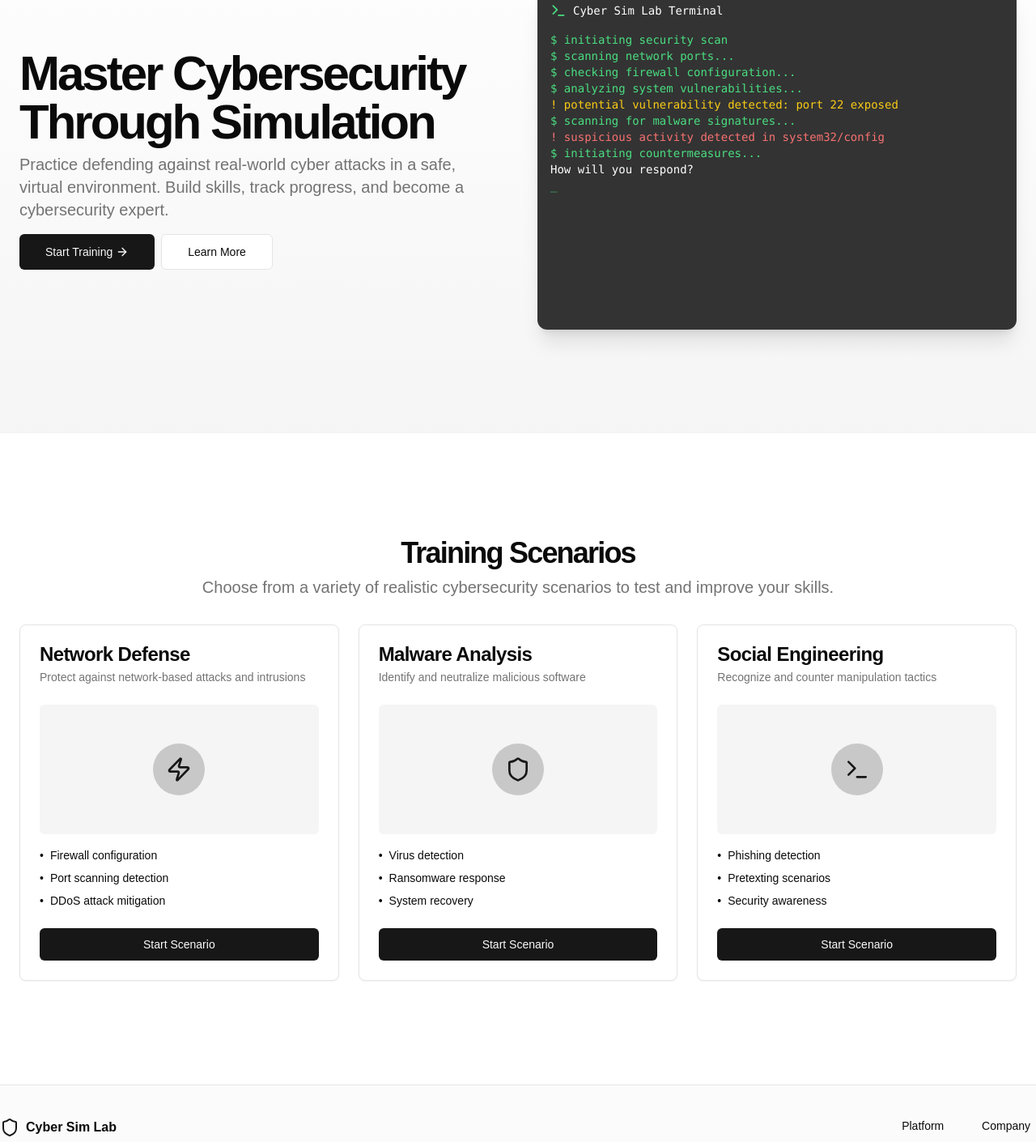
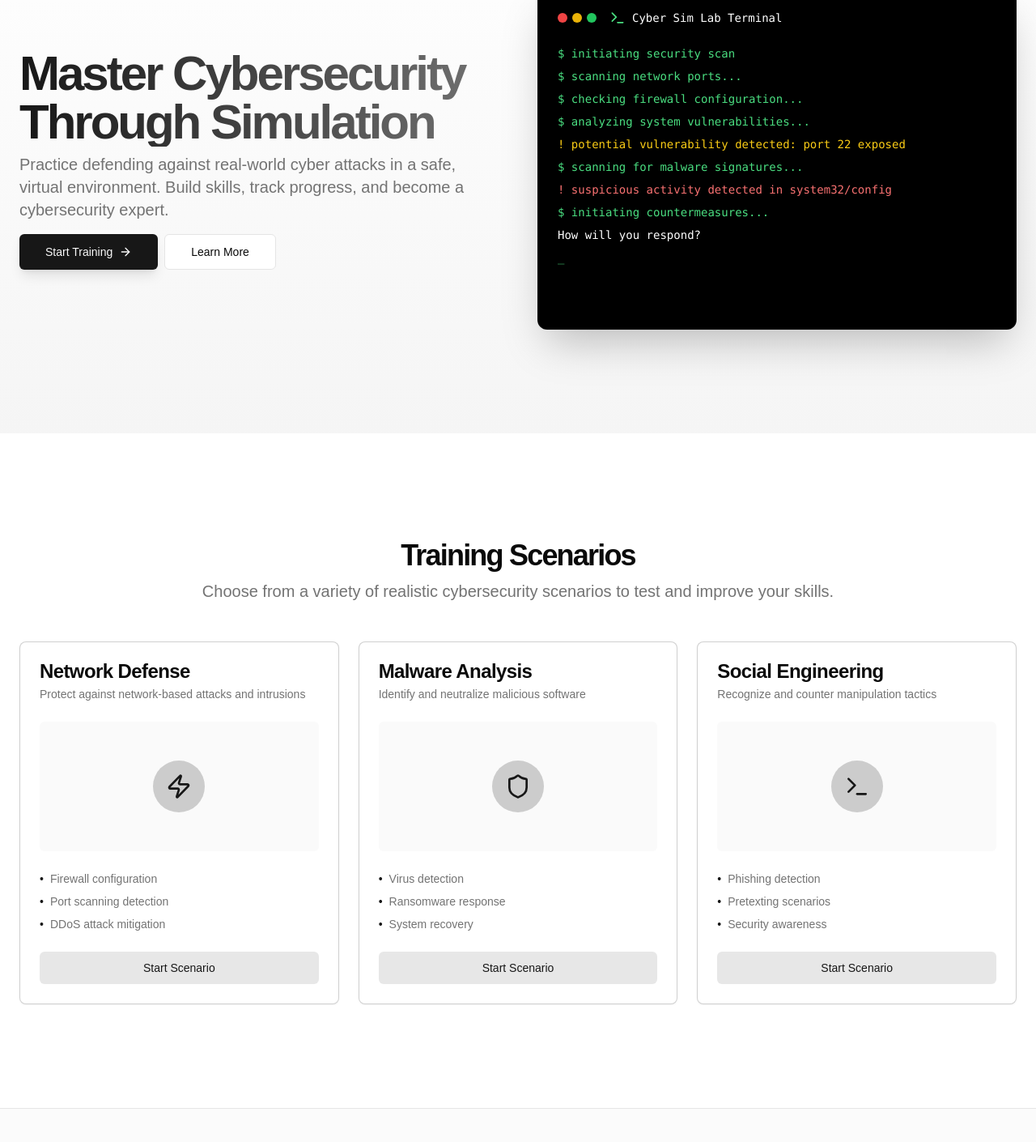
Before and after one commit to cursorboy/Cyber-Sim-Lab, a Next.js app: page / in a window 1280 px wide. Shown: the part 206-1616 px from the top of the page at 81% size. Built offline with nearby package versions, Linux system fonts and the light colour scheme.

Commit message:
fixing the formatting

```diff
--- a/app/page.tsx
+++ b/app/page.tsx
@@ -7,32 +7,33 @@ import { Card, CardContent, CardDescription, CardFooter, CardHeader, CardTitle }
 export default function Home() {
   return (
     <div className="flex min-h-screen flex-col">
-      <header className="bg-background border-b">
-        <div className="container flex h-16 items-center px-4 md:px-6">
+      <header className="sticky top-0 z-50 w-full bg-background/95 backdrop-blur supports-[backdrop-filter]:bg-background/60 border-b">
+        <div className="container flex h-16 items-center px-4 md:px-6 max-w-7xl mx-auto">
           <div className="flex items-center gap-2 font-semibold">
             <Shield className="h-6 w-6 text-primary" />
             <span>Cyber Sim Lab</span>
           </div>
           <nav className="ml-auto flex gap-4 sm:gap-6">
-            <Link href="#" className="text-sm font-medium hover:underline underline-offset-4">
+            <Link href="#" className="text-sm font-medium transition-colors hover:text-primary">
               Features
             </Link>
-            <Link href="/scenarios" className="text-sm font-medium hover:underline underline-offset-4">
+            <Link href="/scenarios" className="text-sm font-medium transition-colors hover:text-primary">
               Scenarios
             </Link>
-            <Link href="/resources" className="text-sm font-medium hover:underline underline-offset-4">
+            <Link href="/resources" className="text-sm font-medium transition-colors hover:text-primary">
               Resources
             </Link>
           </nav>
         </div>
       </header>
       <main className="flex-1">
-        <section className="w-full py-12 md:py-24 lg:py-32 bg-gradient-to-b from-background to-muted">
-          <div className="container px-4 md:px-6">
-            <div className="grid gap-6 lg:grid-cols-2 lg:gap-12 xl:grid-cols-2">
+        <section className="w-full py-12 md:py-24 lg:py-32 bg-gradient-to-b from-background to-muted relative overflow-hidden">
+          <div className="absolute inset-0 bg-grid-white/10 bg-[size:20px_20px] [mask-image:linear-gradient(0deg,transparent,white)] pointer-events-none" />
+          <div className="container px-4 md:px-6 max-w-7xl mx-auto">
+            <div className="grid gap-6 lg:grid-cols-2 lg:gap-12 xl:grid-cols-2 items-center">
               <div className="flex flex-col justify-center space-y-4">
                 <div className="space-y-2">
-                  <h1 className="text-3xl font-bold tracking-tighter sm:text-4xl md:text-5xl lg:text-6xl">
+                  <h1 className="text-3xl font-bold tracking-tighter sm:text-5xl xl:text-6xl/none bg-clip-text text-transparent bg-gradient-to-r from-primary to-primary/60">
                     Master Cybersecurity Through Simulation
                   </h1>
                   <p className="max-w-[600px] text-muted-foreground md:text-xl">
@@ -42,24 +43,30 @@ export default function Home() {
                 </div>
                 <div className="flex flex-col gap-2 min-[400px]:flex-row">
                   <Link href="/scenarios">
-                    <Button size="lg" className="gap-1">
-                      Start Training <ArrowRight className="h-4 w-4" />
+                    <Button size="lg" className="gap-2 bg-primary hover:bg-primary/90 text-primary-foreground shadow-lg hover:shadow-xl transition-all duration-200">
+                      Start Training <ArrowRight className="h-5 w-5" />
                     </Button>
                   </Link>
                   <Link href="/learn">
-                    <Button size="lg" variant="outline">
+                    <Button size="lg" variant="outline" className="hover:bg-muted transition-colors duration-200">
                       Learn More
                     </Button>
                   </Link>
                 </div>
               </div>
               <div className="flex items-center justify-center">
-                <div className="relative h-[350px] w-full overflow-hidden rounded-xl bg-background shadow-xl md:h-[420px]">
-                  <div className="absolute inset-0 bg-black/80 p-4 text-green-400 font-mono text-sm overflow-auto">
-                    <div className="flex items-center gap-2 mb-4">
-                      <Terminal className="h-5 w-5" />
-                      <span className="text-white">Cyber Sim Lab Terminal</span>
+                <div className="relative h-[350px] w-full overflow-hidden rounded-xl bg-black shadow-2xl md:h-[420px] border border-primary/20">
+                  <div className="absolute inset-0 bg-black/90 p-6 text-green-400 font-mono text-sm overflow-auto">
+                    <div className="flex items-center gap-2 mb-6">
+                      <div className="flex gap-1.5">
+                        <div className="h-3 w-3 rounded-full bg-red-500" />
+                        <div className="h-3 w-3 rounded-full bg-yellow-500" />
+                        <div className="h-3 w-3 rounded-full bg-green-500" />
                       </div>
+                      <Terminal className="h-5 w-5 ml-2" />
+                      <span className="text-white font-medium">Cyber Sim Lab Terminal</span>
+                    </div>
+                    <div className="space-y-2">
                       <p>$ initiating security scan</p>
                       <p>$ scanning network ports...</p>
                       <p>$ checking firewall configuration...</p>
@@ -68,8 +75,9 @@ export default function Home() {
                       <p>$ scanning for malware signatures...</p>
                       <p className="text-red-400">! suspicious activity detected in system32/config</p>
                       <p>$ initiating countermeasures...</p>
-                    <p className="text-white">How will you respond?</p>
+                      <p className="text-white mt-4">How will you respond?</p>
                       <p className="animate-pulse">_</p>
+                    </div>
                   </div>
                 </div>
               </div>
@@ -77,104 +85,104 @@ export default function Home() {
           </div>
         </section>
         <section className="w-full py-12 md:py-24 lg:py-32">
-          <div className="container px-4 md:px-6">
+          <div className="container px-4 md:px-6 max-w-7xl mx-auto">
             <div className="flex flex-col items-center justify-center space-y-4 text-center">
               <div className="space-y-2">
-                <h2 className="text-3xl font-bold tracking-tighter md:text-4xl">Training Scenarios</h2>
+                <h2 className="text-3xl font-bold tracking-tighter md:text-4xl/tight">Training Scenarios</h2>
                 <p className="max-w-[900px] text-muted-foreground md:text-xl">
                   Choose from a variety of realistic cybersecurity scenarios to test and improve your skills.
                 </p>
               </div>
             </div>
-            <div className="grid grid-cols-1 gap-6 md:grid-cols-2 lg:grid-cols-3 mt-8">
-              <Card>
+            <div className="grid grid-cols-1 gap-6 md:grid-cols-2 lg:grid-cols-3 mt-12">
+              <Card className="group hover:shadow-lg transition-all duration-200 border-primary/20">
                 <CardHeader>
                   <CardTitle>Network Defense</CardTitle>
                   <CardDescription>Protect against network-based attacks and intrusions</CardDescription>
                 </CardHeader>
                 <CardContent>
-                  <div className="h-40 rounded-md bg-muted flex items-center justify-center">
-                    <div className="w-16 h-16 rounded-full bg-primary/20 flex items-center justify-center">
+                  <div className="h-40 rounded-md bg-muted/50 flex items-center justify-center group-hover:bg-muted/70 transition-colors duration-200">
+                    <div className="w-16 h-16 rounded-full bg-primary/20 flex items-center justify-center group-hover:scale-110 transition-transform duration-200">
                       <Zap className="h-8 w-8 text-primary" />
                     </div>
                   </div>
-                  <ul className="mt-4 space-y-2 text-sm">
-                    <li className="flex items-center">
-                      <span className="mr-2">•</span>
+                  <ul className="mt-6 space-y-2 text-sm">
+                    <li className="flex items-center text-muted-foreground">
+                      <span className="mr-2 text-primary">•</span>
                       <span>Firewall configuration</span>
                     </li>
-                    <li className="flex items-center">
-                      <span className="mr-2">•</span>
+                    <li className="flex items-center text-muted-foreground">
+                      <span className="mr-2 text-primary">•</span>
                       <span>Port scanning detection</span>
                     </li>
-                    <li className="flex items-center">
-                      <span className="mr-2">•</span>
+                    <li className="flex items-center text-muted-foreground">
+                      <span className="mr-2 text-primary">•</span>
                       <span>DDoS attack mitigation</span>
                     </li>
                   </ul>
                 </CardContent>
                 <CardFooter>
-                  <Button className="w-full">Start Scenario</Button>
+                  <Button className="w-full bg-primary/10 hover:bg-primary/20 text-primary">Start Scenario</Button>
                 </CardFooter>
               </Card>
-              <Card>
+              <Card className="group hover:shadow-lg transition-all duration-200 border-primary/20">
                 <CardHeader>
                   <CardTitle>Malware Analysis</CardTitle>
                   <CardDescription>Identify and neutralize malicious software</CardDescription>
                 </CardHeader>
                 <CardContent>
-                  <div className="h-40 rounded-md bg-muted flex items-center justify-center">
-                    <div className="w-16 h-16 rounded-full bg-primary/20 flex items-center justify-center">
+                  <div className="h-40 rounded-md bg-muted/50 flex items-center justify-center group-hover:bg-muted/70 transition-colors duration-200">
+                    <div className="w-16 h-16 rounded-full bg-primary/20 flex items-center justify-center group-hover:scale-110 transition-transform duration-200">
                       <Shield className="h-8 w-8 text-primary" />
                     </div>
                   </div>
-                  <ul className="mt-4 space-y-2 text-sm">
-                    <li className="flex items-center">
-                      <span className="mr-2">•</span>
+                  <ul className="mt-6 space-y-2 text-sm">
+                    <li className="flex items-center text-muted-foreground">
+                      <span className="mr-2 text-primary">•</span>
                       <span>Virus detection</span>
                     </li>
-                    <li className="flex items-center">
-                      <span className="mr-2">•</span>
+                    <li className="flex items-center text-muted-foreground">
+                      <span className="mr-2 text-primary">•</span>
                       <span>Ransomware response</span>
                     </li>
-                    <li className="flex items-center">
-                      <span className="mr-2">•</span>
+                    <li className="flex items-center text-muted-foreground">
+                      <span className="mr-2 text-primary">•</span>
                       <span>System recovery</span>
                     </li>
                   </ul>
                 </CardContent>
                 <CardFooter>
-                  <Button className="w-full">Start Scenario</Button>
+                  <Button className="w-full bg-primary/10 hover:bg-primary/20 text-primary">Start Scenario</Button>
                 </CardFooter>
               </Card>
-              <Card>
+              <Card className="group hover:shadow-lg transition-all duration-200 border-primary/20">
                 <CardHeader>
                   <CardTitle>Social Engineering</CardTitle>
                   <CardDescription>Recognize and counter manipulation tactics</CardDescription>
                 </CardHeader>
                 <CardContent>
-                  <div className="h-40 rounded-md bg-muted flex items-center justify-center">
-                    <div className="w-16 h-16 rounded-full bg-primary/20 flex items-center justify-center">
+                  <div className="h-40 rounded-md bg-muted/50 flex items-center justify-center group-hover:bg-muted/70 transition-colors duration-200">
+                    <div className="w-16 h-16 rounded-full bg-primary/20 flex items-center justify-center group-hover:scale-110 transition-transform duration-200">
                       <Terminal className="h-8 w-8 text-primary" />
                     </div>
                   </div>
-                  <ul className="mt-4 space-y-2 text-sm">
-                    <li className="flex items-center">
-                      <span className="mr-2">•</span>
+                  <ul className="mt-6 space-y-2 text-sm">
+                    <li className="flex items-center text-muted-foreground">
+                      <span className="mr-2 text-primary">•</span>
                       <span>Phishing detection</span>
                     </li>
-                    <li className="flex items-center">
-                      <span className="mr-2">•</span>
+                    <li className="flex items-center text-muted-foreground">
+                      <span className="mr-2 text-primary">•</span>
                       <span>Pretexting scenarios</span>
                     </li>
-                    <li className="flex items-center">
-                      <span className="mr-2">•</span>
+                    <li className="flex items-center text-muted-foreground">
+                      <span className="mr-2 text-primary">•</span>
                       <span>Security awareness</span>
                     </li>
                   </ul>
                 </CardContent>
                 <CardFooter>
-                  <Button className="w-full">Start Scenario</Button>
+                  <Button className="w-full bg-primary/10 hover:bg-primary/20 text-primary">Start Scenario</Button>
                 </CardFooter>
               </Card>
             </div>
@@ -182,49 +190,51 @@ export default function Home() {
         </section>
       </main>
       <footer className="border-t bg-muted/40">
-        <div className="container flex flex-col gap-4 py-10 md:flex-row md:gap-8">
-          <div className="flex flex-col gap-2 md:gap-4">
+        <div className="container flex flex-col gap-8 py-12 md:flex-row md:gap-12 max-w-7xl mx-auto px-4 md:px-6">
+          <div className="flex flex-col gap-4">
             <div className="flex items-center gap-2 font-semibold">
               <Shield className="h-6 w-6 text-primary" />
               <span>Cyber Sim Lab</span>
             </div>
-            <p className="text-sm text-muted-foreground">
+            <p className="text-sm text-muted-foreground max-w-xs">
               Train. Defend. Master cybersecurity skills in a safe environment.
             </p>
           </div>
-          <div className="ml-auto grid gap-8 sm:grid-cols-2">
-            <div className="grid gap-2">
+          <div className="ml-auto grid gap-12 sm:grid-cols-2">
+            <div className="grid gap-4">
               <h3 className="text-sm font-medium">Platform</h3>
-              <nav className="grid gap-2 text-sm">
-                <Link href="#" className="text-muted-foreground hover:underline">
+              <nav className="grid gap-3 text-sm">
+                <Link href="#" className="text-muted-foreground hover:text-primary transition-colors">
                   Features
                 </Link>
-                <Link href="/scenarios" className="text-muted-foreground hover:underline">
+                <Link href="/scenarios" className="text-muted-foreground hover:text-primary transition-colors">
                   Scenarios
                 </Link>
-                <Link href="/resources" className="text-muted-foreground hover:underline">
+                <Link href="/resources" className="text-muted-foreground hover:text-primary transition-colors">
                   Resources
                 </Link>
               </nav>
             </div>
-            <div className="grid gap-2">
+            <div className="grid gap-4">
               <h3 className="text-sm font-medium">Company</h3>
-              <nav className="grid gap-2 text-sm">
-                <Link href="#" className="text-muted-foreground hover:underline">
+              <nav className="grid gap-3 text-sm">
+                <Link href="#" className="text-muted-foreground hover:text-primary transition-colors">
                   About
                 </Link>
-                <Link href="#" className="text-muted-foreground hover:underline">
+                <Link href="#" className="text-muted-foreground hover:text-primary transition-colors">
                   Blog
                 </Link>
-                <Link href="#" className="text-muted-foreground hover:underline">
+                <Link href="#" className="text-muted-foreground hover:text-primary transition-colors">
                   Contact
                 </Link>
               </nav>
             </div>
           </div>
         </div>
-        <div className="container py-6 text-center text-sm text-muted-foreground">
+        <div className="border-t">
+          <div className="container py-6 text-center text-sm text-muted-foreground max-w-7xl mx-auto px-4 md:px-6">
             © 2025 Cyber Sim Lab. All rights reserved.
+          </div>
         </div>
       </footer>
     </div>
```
Lines whose indentation alone changed are shown as unchanged.
